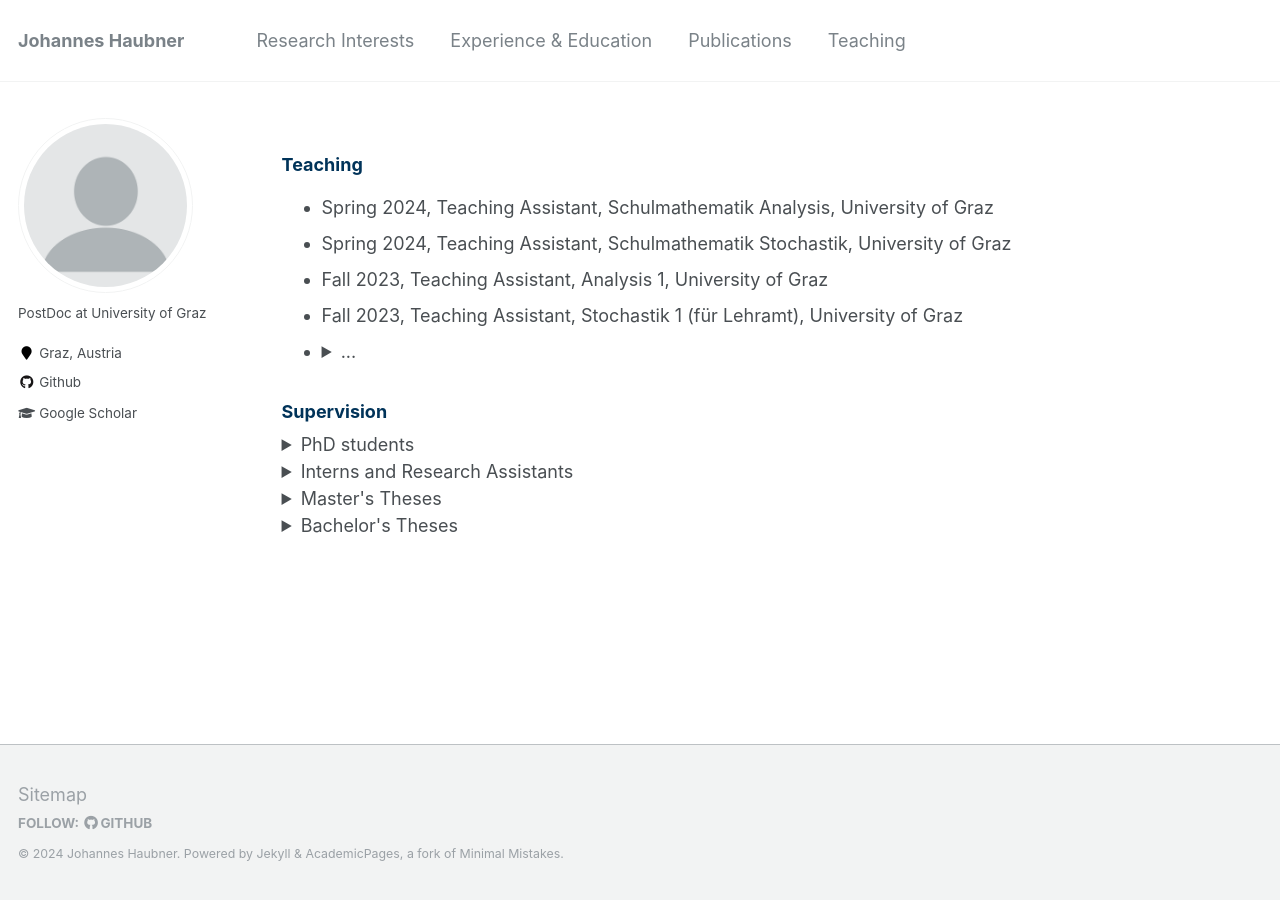
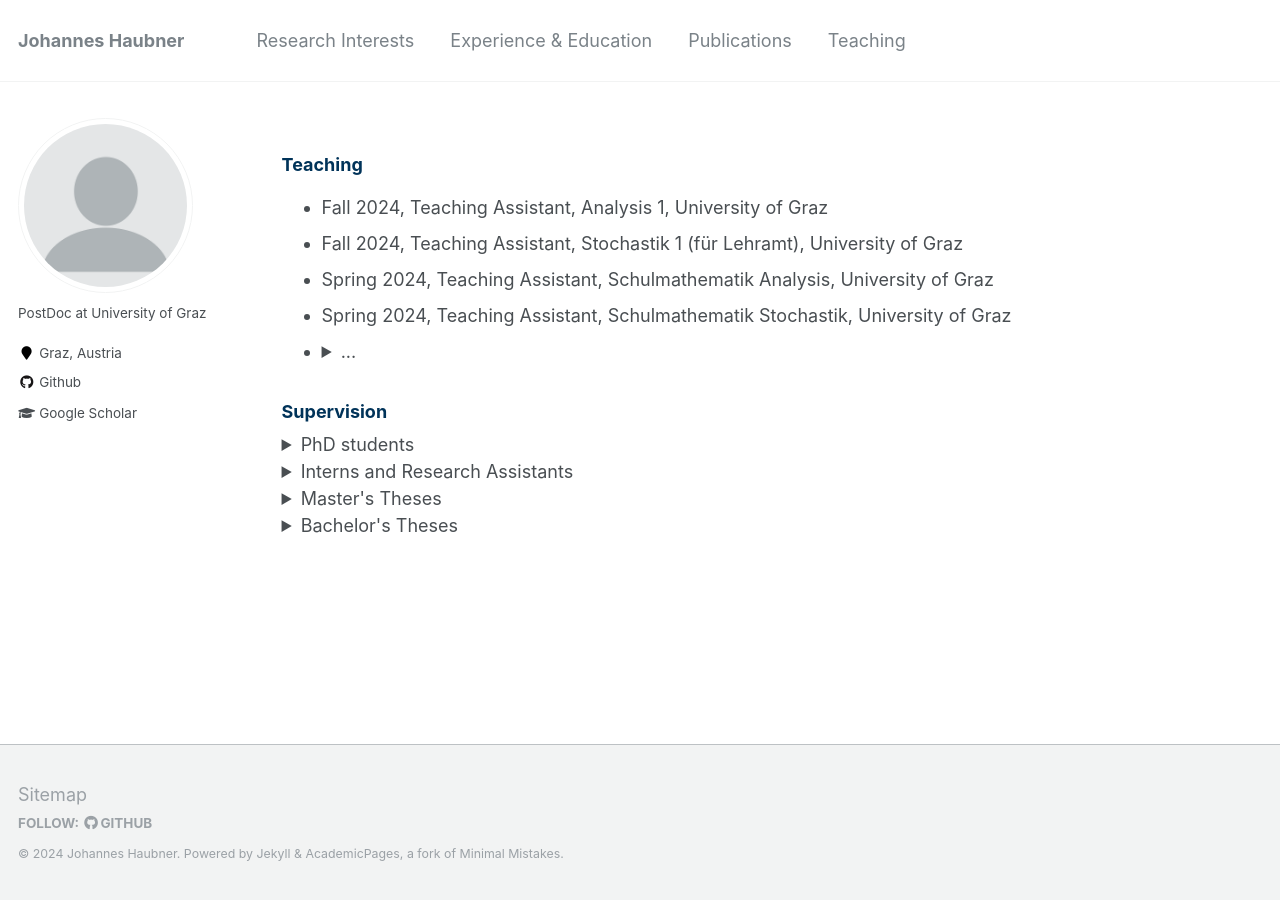
Before and after one commit to JohannesHaubner/johanneshaubner.github.io, a Jekyll site: the page built from _pages/teaching.md, in a window 1280 px wide. Built offline with Jekyll 4.4.1, drawn with Linux system fonts in a browser that asks for light colours; part of the change alters nothing that is shown.

Commit message:
Update teaching.md

```diff
--- a/_pages/teaching.md
+++ b/_pages/teaching.md
@@ -7,12 +7,14 @@ author_profile: true
 
 ### <span style="color:rgb(0, 51, 89)"> Teaching
 
+* Fall 2024, Teaching Assistant, Analysis 1, University of Graz
+* Fall 2024, Teaching Assistant, Stochastik 1 (für Lehramt), University of Graz
 * Spring 2024, Teaching Assistant, Schulmathematik Analysis, University of Graz
 * Spring 2024, Teaching Assistant, Schulmathematik Stochastik, University of Graz
-* Fall 2023, Teaching Assistant, Analysis 1, University of Graz
-* Fall 2023, Teaching Assistant, Stochastik 1 (für Lehramt), University of Graz
 * <details><summary>...</summary>
   <ul>
+  <li> Fall 2023, Teaching Assistant, Analysis 1, University of Graz </li>
+  <li> Fall 2023, Teaching Assistant, Stochastik 1 (für Lehramt), University of Graz </li>
   <li> Spring 2023, Teaching Assistant, Lineare Algebra 2, University of Graz </li>
   <li> Spring 2023, Teaching Assistant, Stochastik 2 (für Lehramt), University of Graz </li>
   <li> Spring 2020, Teaching Assistant, Numerische Mathematik (EI), Technical University of Munich, online </li>
```
